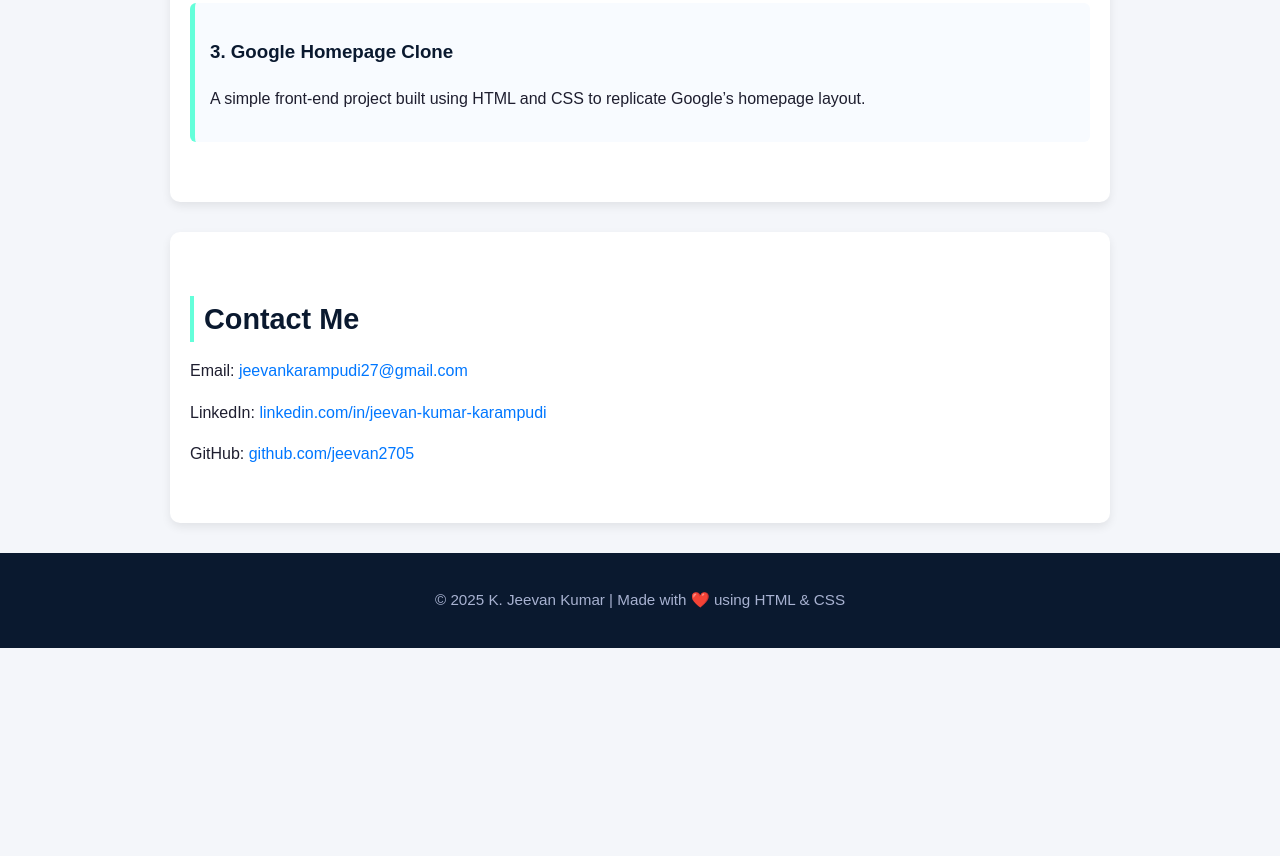
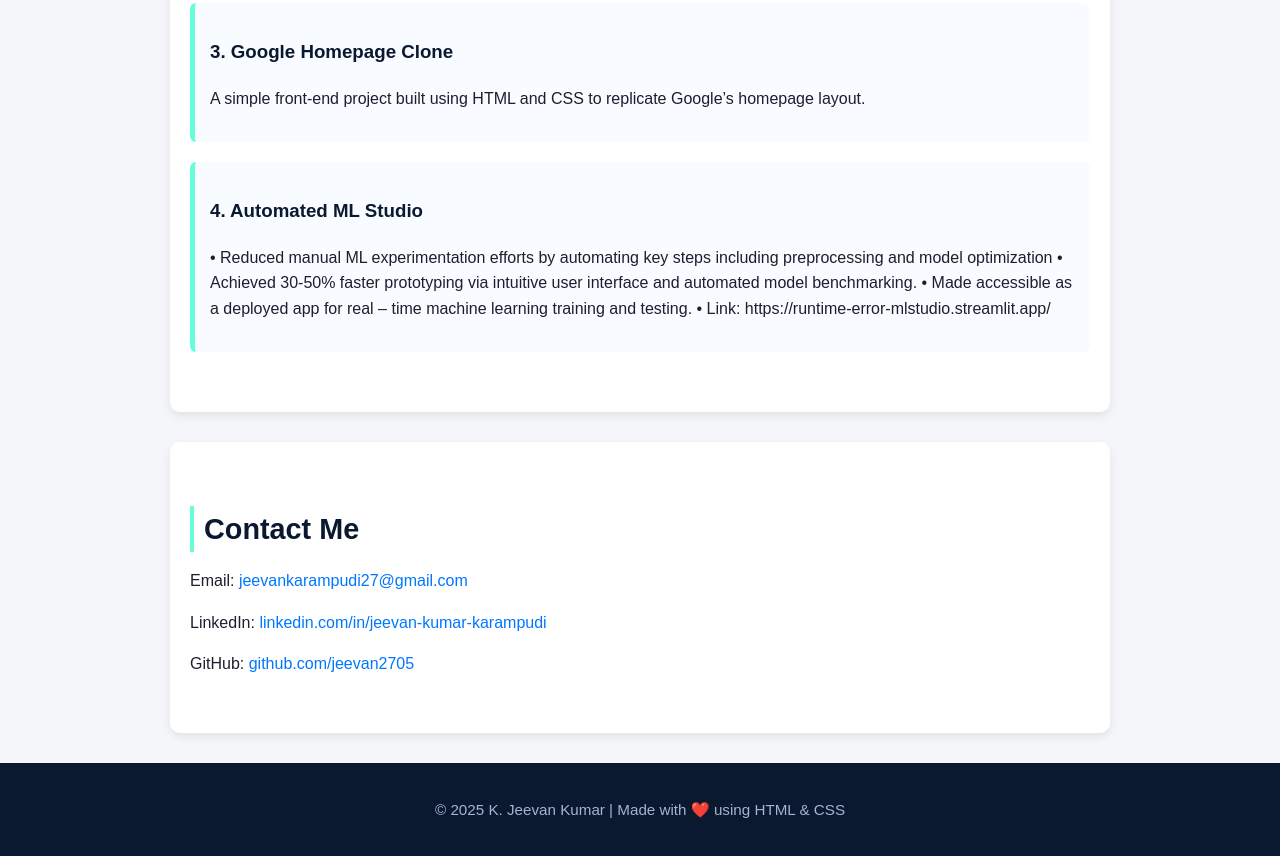
Before and after one commit to jeevan2705/Portfolio, a plain HTML site: page index.html in a window 1280 px wide. Shown: the part 2806-3662 px from the top of the page. Before the commit the page ends 3454 px from the top, so only its background shows below. Drawn offline with Linux system fonts and the light colour scheme.

Commit message:
Update index.html

```diff
--- a/index.html
+++ b/index.html
@@ -66,6 +66,8 @@
       <p><strong>Narayana e-Techno School</strong>, Vijayawada</p>
       <p><em>2019 – 2020</em> | CGPA: 10/10</p>
     </div>
+
+
   </section>
 
   <!-- Certifications Section -->
@@ -96,6 +98,16 @@
       <h3>3. Google Homepage Clone</h3>
       <p>A simple front-end project built using HTML and CSS to replicate Google’s homepage layout.</p>
     </div>
+
+    <div class="project">
+      <h3>4. Automated ML Studio</h3>
+      <p> •	Reduced manual ML experimentation efforts by automating key steps including preprocessing and model optimization
+          •	Achieved 30-50% faster prototyping via intuitive user interface and automated model benchmarking.
+          •	Made accessible as a deployed app for real – time machine learning  training and testing.
+          •	Link: https://runtime-error-mlstudio.streamlit.app/
+      </p>
+
+    </div>
   </section>
 
   <!-- Contact Section -->
@@ -112,4 +124,5 @@
   </footer>
 
 </body>
+
 </html>
```
